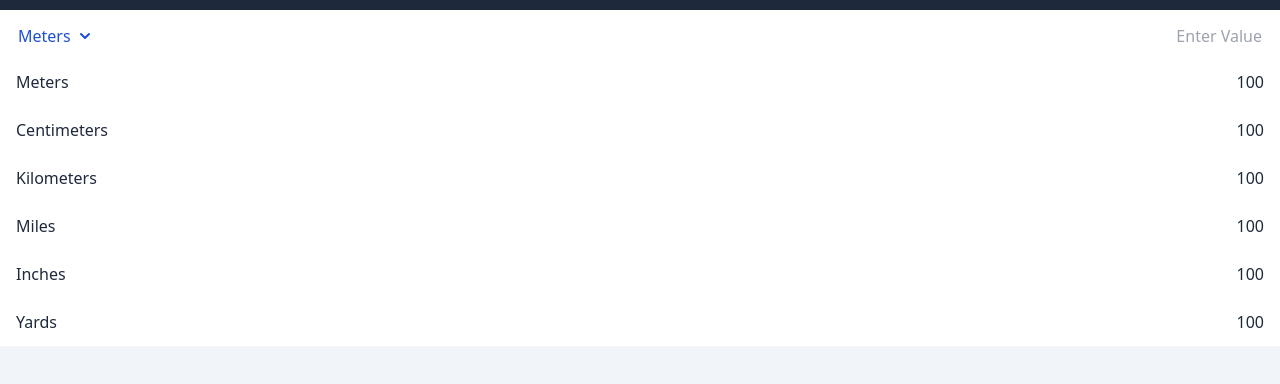
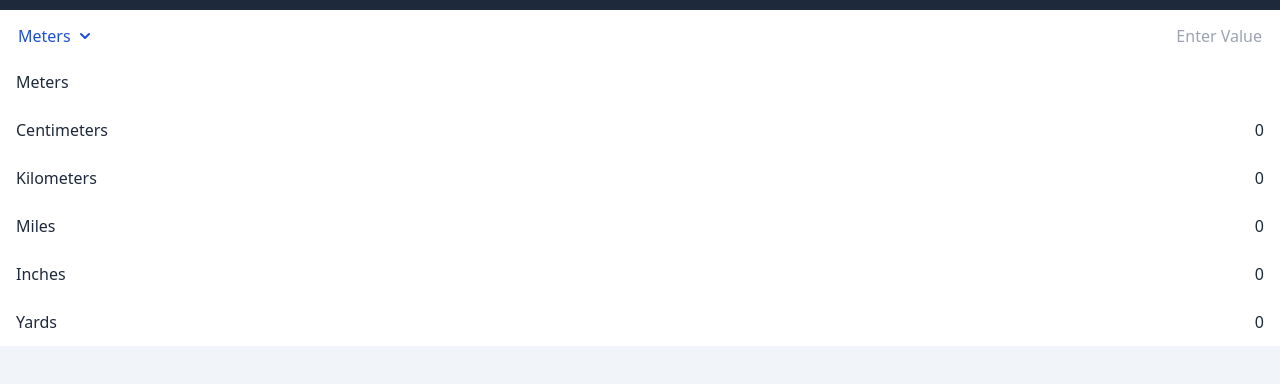
Before and after one commit to FlamingArch/react-unit-converter, a React (Vite) app: page / in a window 1280 px wide. Shown: the part 310-694 px from the top of the page. Built offline with nearby package versions, Linux system fonts and the light colour scheme.

Commit message:
Completed UI, logic for Lengths

```diff
--- a/package.json
+++ b/package.json
@@ -9,7 +9,9 @@
   },
   "dependencies": {
     "@heroicons/react": "^1.0.6",
+    "@types/lodash": "^4.14.182",
     "autoprefixer": "^10.4.7",
+    "lodash": "^4.17.21",
     "postcss": "^8.4.14",
     "react": "^18.0.0",
     "react-dom": "^18.0.0",
--- a/src/App.jsx
+++ b/src/App.jsx
@@ -1,4 +1,4 @@
-import React, { useState } from "react";
+import React, { useState, useEffect } from "react";
 import { Card, InputCard } from "./Components/Card";
 import List from "./Components/List";
 import Heading from "./Components/Heading";
@@ -7,16 +7,44 @@ import Page from "./Components/Page";
 import DropDown from "./Components/DropDown";
 import Button from "./Components/Button";
 
+import _ from "lodash";
+
+import Lengths from "./Model/Lengths";
+
 import { ChevronDownIcon } from "@heroicons/react/solid";
 
 const App = () => {
   const [dropdownVisible, setDropdownVisible] = useState(false);
   const [selectedUnit, setSelectedUnit] = useState("Meters");
+  const [value, setValue] = useState("");
+
+  const [result, setResult] = useState({
+    meters: 0,
+    centimeters: 0,
+    kilometers: 0,
+    miles: 0,
+    inches: 0,
+    yards: 0,
+  });
+  const lengthHandler = new Lengths();
 
   const setUnit = (unit) => {
     setSelectedUnit(unit);
     setDropdownVisible(!dropdownVisible);
   };
+
+  useEffect(() => {
+    lengthHandler.setValue(selectedUnit, value);
+    setResult({
+      meters: lengthHandler.getValue("meters"),
+      centimeters: lengthHandler.getValue("centimeters"),
+      kilometers: lengthHandler.getValue("kilometers"),
+      miles: lengthHandler.getValue("miles"),
+      inches: lengthHandler.getValue("inches"),
+      yards: lengthHandler.getValue("yards"),
+    });
+  }, [value]);
+
 
   return (
     <Page>
@@ -24,7 +52,7 @@ const App = () => {
         <Heading>Unit Converter</Heading>
       </TopBar>
       <List>
-        <InputCard>
+        <InputCard isInvalidInput={true} value={value} onchange={setValue}>
           <Button onClick={() => setDropdownVisible(true)}>
             {selectedUnit} <ChevronDownIcon className="w-5 h-5" />
           </Button>
@@ -41,12 +69,12 @@ const App = () => {
           />
         </InputCard>
         <Card heading=" " content="" />
-        <Card heading="Meters" content="100" />
-        <Card heading="Centimeters" content="100" />
-        <Card heading="Kilometers" content="100" />
-        <Card heading="Miles" content="100" />
-        <Card heading="Inches" content="100" />
-        <Card heading="Yards" content="100" />
+        <Card heading="Meters" content={result.meters} />
+        <Card heading="Centimeters" content={result.centimeters} />
+        <Card heading="Kilometers" content={result.kilometers} />
+        <Card heading="Miles" content={result.miles} />
+        <Card heading="Inches" content={result.inches} />
+        <Card heading="Yards" content={result.yards} />
       </List>
     </Page>
   );
--- a/src/Components/Card.jsx
+++ b/src/Components/Card.jsx
@@ -12,7 +12,7 @@ export function Card({ heading, content, children }) {
   );
 }
 
-export function InputCard({ text, onChange, children }) {
+export function InputCard({ text, onChange, children, isInvalidInput }) {
   return (
     <div className="flex justify-between border-2 border-transparent focus-within:shadow-md bg-white z-10 transition-all hover:shadow-lg fixed w-full overflow-clip">
       {children}
--- /dev/null
+++ b/src/Model/Lengths.ts
@@ -0,0 +1,45 @@
+export default class Lengths {
+  private meters = 0;
+
+  constructor() {}
+
+  setValue(unit: string, val: number) {
+    switch (unit.toLowerCase()) {
+      case "meters":
+        this.meters = val;
+        break;
+      case "centimeters":
+        this.meters = val / 100;
+        break;
+      case "kilometers":
+        this.meters = val * 1000;
+        break;
+      case "miles":
+        this.meters = val * 1609.344;
+        break;
+      case "inches":
+        this.meters = val * 0.0254;
+        break;
+      case "yards":
+        this.meters = val * 0.9144;
+        break;
+    }
+  }
+
+  getValue(unit: string) {
+    switch (unit.toLowerCase()) {
+      case "meters":
+        return this.meters;
+      case "centimeters":
+        return this.meters * 100;
+      case "kilometers":
+        return this.meters / 1000;
+      case "miles":
+        return this.meters / 1609.344;
+      case "inches":
+        return this.meters / 0.0254;
+      case "yards":
+        return this.meters / 0.9144;
+    }
+  }
+}
```
Also changed, not shown: src/Model/Area.ts (added), 1 other file (tests, documents, lock files or other folders).
